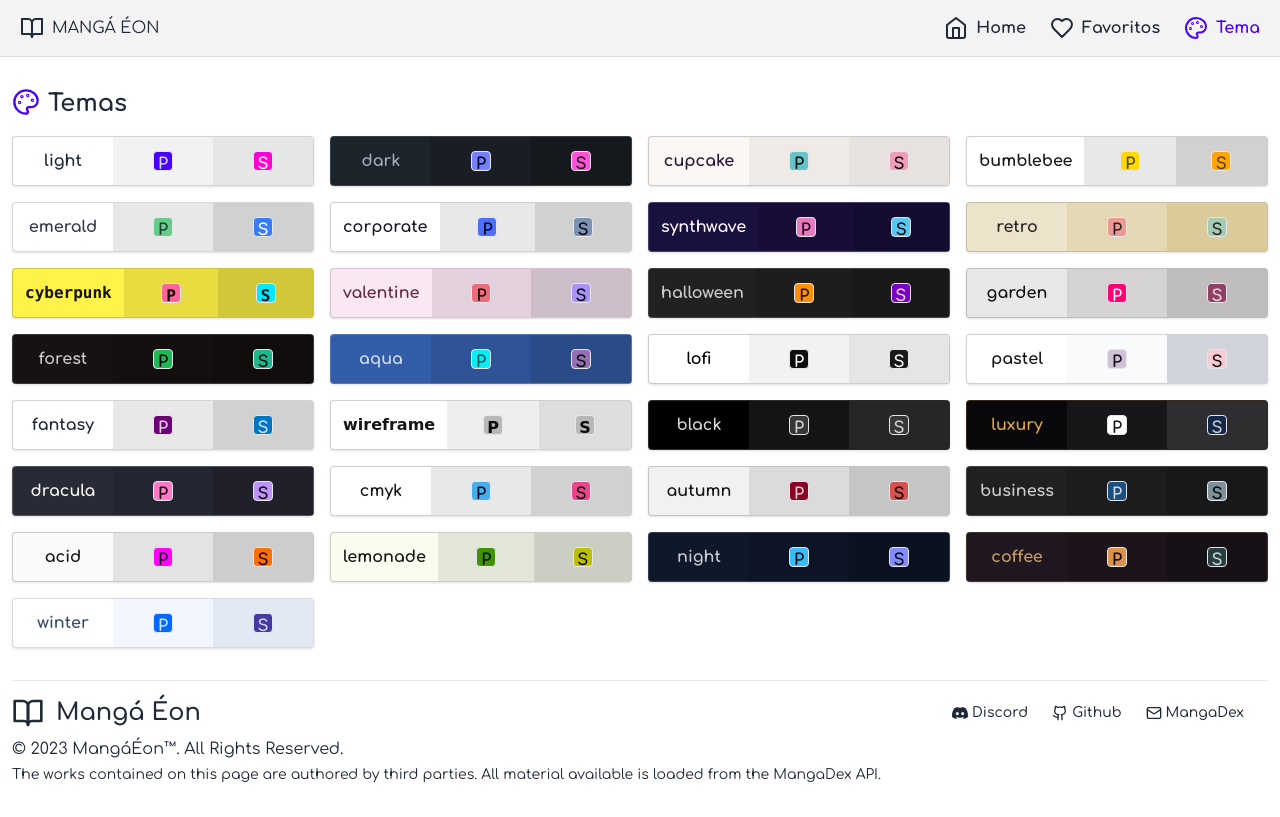
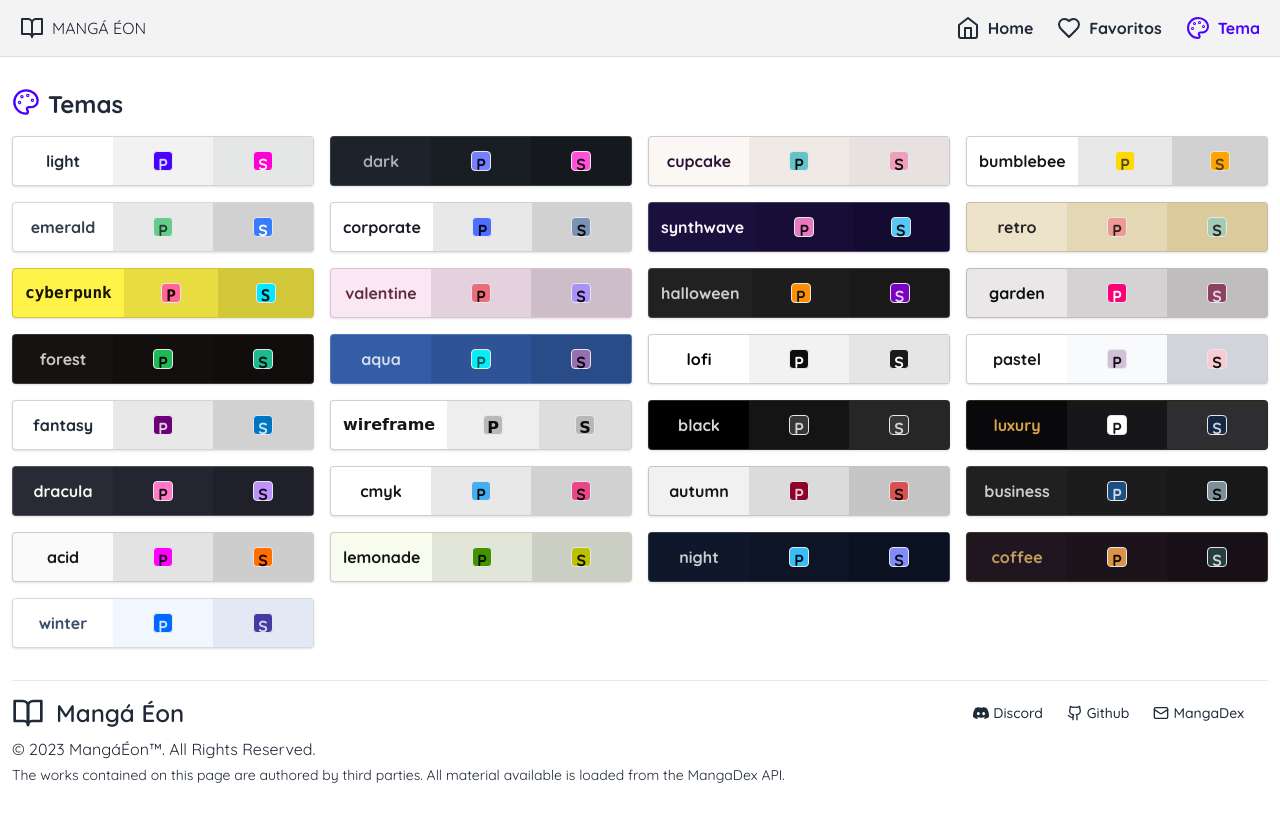
Before and after one commit to oMatheuss/mangaeon, a Next.js app: page /tema in a window 1280 px wide. Built offline with nearby package versions, Linux system fonts and the light colour scheme.

Commit message:
changed fonts

```diff
--- a/src/app/layout.tsx
+++ b/src/app/layout.tsx
@@ -2,7 +2,7 @@ import '@/index.css';
 
 import type { Viewport } from 'next';
 import type { Metadata } from 'next';
-import { Comfortaa } from 'next/font/google';
+import { Quicksand } from 'next/font/google';
 import { Footer } from '@/components/footer';
 import { Navbar } from '@/components/navbar';
 import { ClientProviders } from '@/components/client-providers';
@@ -52,15 +52,16 @@ export const viewport: Viewport = {
   ],
 };
 
-const comfortaa = Comfortaa({
+const font = Quicksand({
   subsets: ['latin'],
+  weight: 'variable',
   display: 'swap',
-  variable: '--font-comfortaa',
+  variable: '--font-quicksand',
 });
 
 export default function RootLayout({ children }: RootLayoutProps) {
   return (
-    <html lang='pt-BR' className={comfortaa.variable}>
+    <html lang='pt-BR' className={font.variable}>
       <body>
         <ClientProviders>
           <ThemeApplier />
--- a/src/app/tema/page.tsx
+++ b/src/app/tema/page.tsx
@@ -46,7 +46,7 @@ export default function Theme() {
         <PaletteIcon className='inline h-7 w-7 mr-2 text-primary' />
         <h2 className='font-bold text-2xl'>Temas</h2>
       </div>
-      <div className='grid grid-cols-1 sm:grid-cols-2 lg:grid-cols-3 xl:grid-cols-4 gap-4 mb-4'>
+      <div className='grid grid-cols-1 sm:grid-cols-2 lg:grid-cols-3 xl:grid-cols-4 gap-4 mb-4 font-sans'>
         {themes.map((theme) => {
           return (
             <ThemeButton
--- a/src/index.css
+++ b/src/index.css
@@ -4,8 +4,6 @@
 
 @layer base {
   :root {
-    @apply font-comfortaa font-normal;
-
     font-synthesis: none;
     text-rendering: optimizeLegibility;
     -webkit-font-smoothing: antialiased;
--- a/tailwind.config.ts
+++ b/tailwind.config.ts
@@ -11,7 +11,7 @@ const config: Config = {
         pwa: { raw: '(display-mode: standalone)' },
       },
       fontFamily: {
-        comfortaa: ['var(--font-comfortaa)', ...fontFamily.sans],
+        sans: ['var(--font-quicksand)', ...fontFamily.sans],
       },
     },
   },
```
